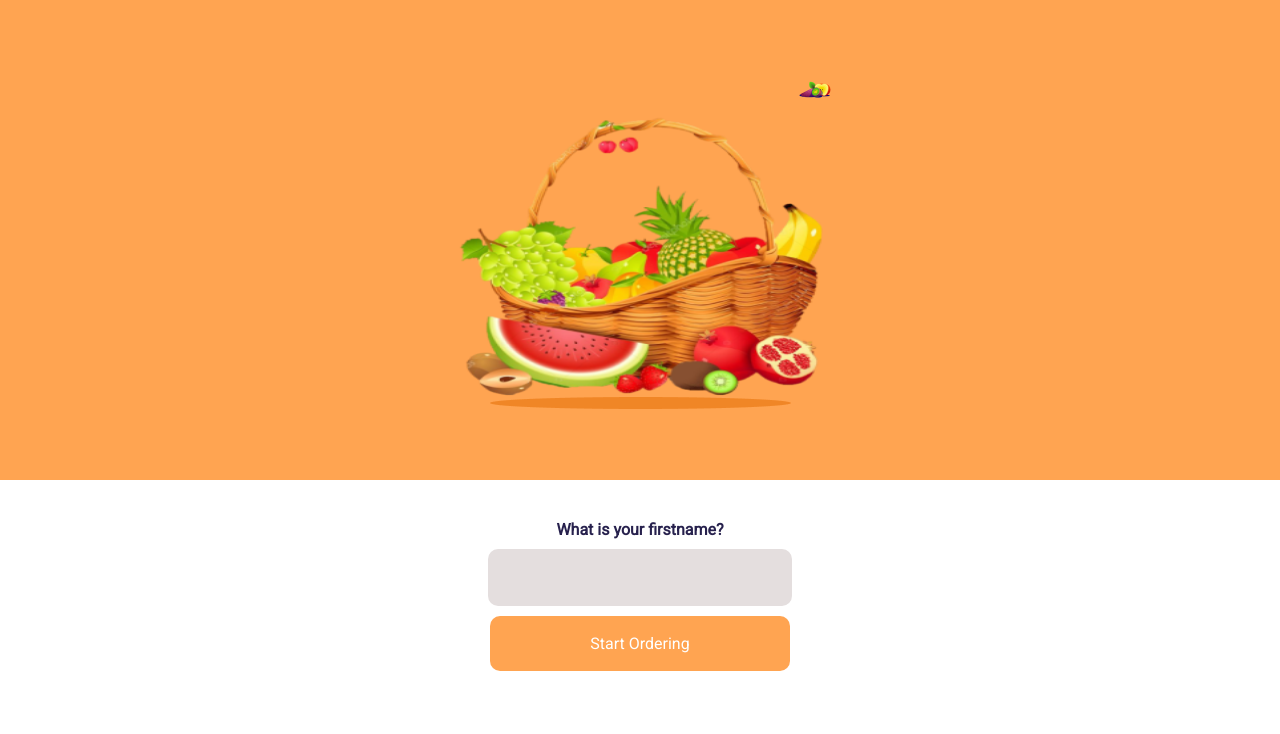
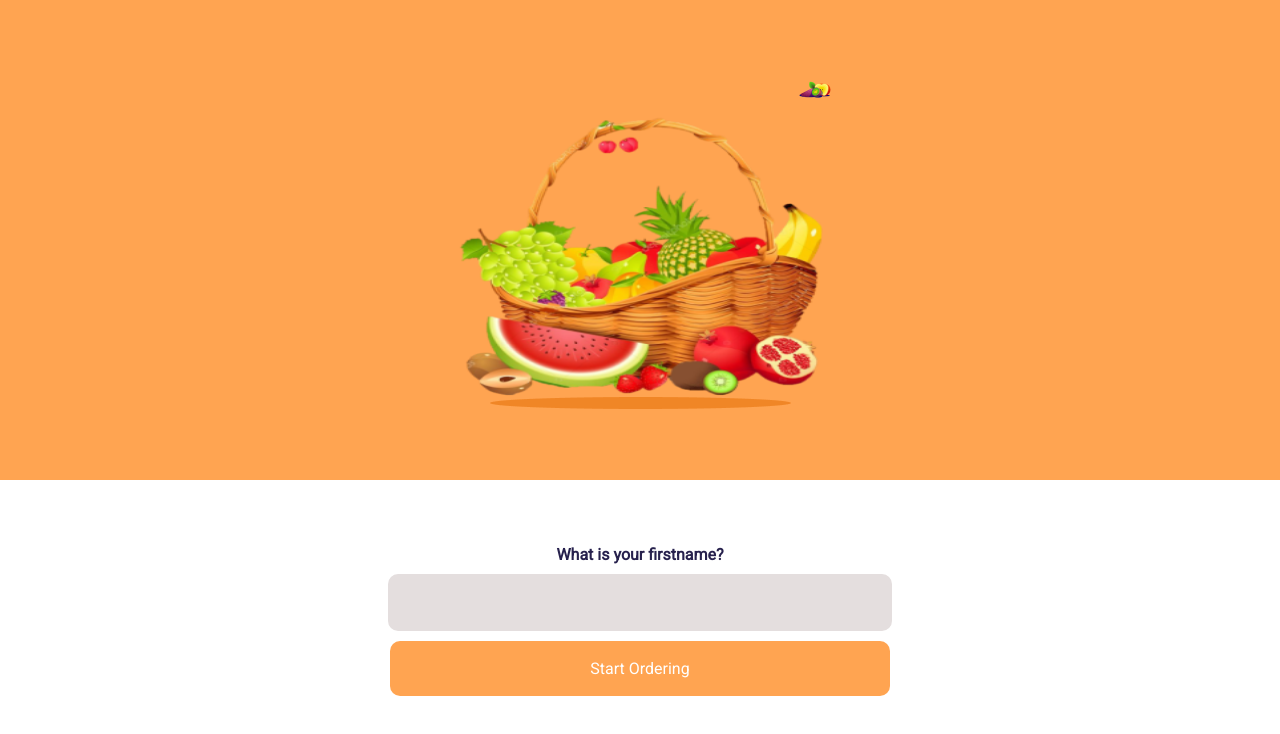
Before and after one commit to evertonnasac/compas-projeto-fruithub, a plain HTML site: page pages/auth.html in a window 1280 px wide. Drawn offline with Linux system fonts and the light colour scheme; files whose address does not match are found by name.

Commit message:
Ajustes na largura dos elementos

```diff
--- a/styles/auth/auth.scss
+++ b/styles/auth/auth.scss
@@ -7,7 +7,7 @@ main{
     display: flex;
     flex-direction: column;
     align-items: center;
-    justify-content: space-between;
+    justify-content: flex-start;
 
     .img-container{
 
@@ -64,7 +64,7 @@ main{
 
             display: flex;
             flex-direction: column;
-            justify-content: flex-start;
+            justify-content: center;
             gap: 10px;
 
         }
@@ -83,7 +83,7 @@ main{
 
             margin: 0 auto ;
             width: 90%;
-            max-width: 300px;
+            max-width: 500px;
             height: 55px;
             border-radius: 10px;
             background-color: #e4dede;
@@ -96,7 +96,7 @@ main{
             margin: 0 auto ;
             width: 90%;
             height: 55px;
-            max-width: 300px;
+            max-width: 500px;
 
             background-color: rgba(255, 164, 81, 1);
             border-radius: 10px;
--- a/styles/welcome/welcome.scss
+++ b/styles/welcome/welcome.scss
@@ -96,7 +96,7 @@ main{
             margin: 0 auto ;
             width: 90%;
             height: 55px;
-            max-width: 300px;
+            max-width: 500px;
             font-size: 16px;
 
             background-color: rgba(255, 164, 81, 1);
```
Also changed, not shown: styles/auth/auth.css, styles/welcome/welcome.css, 1 other file.
